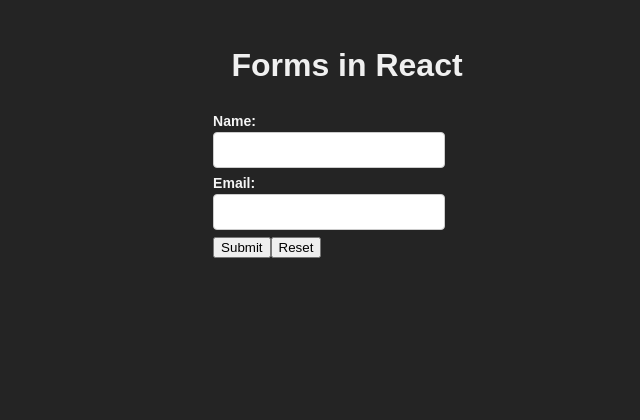
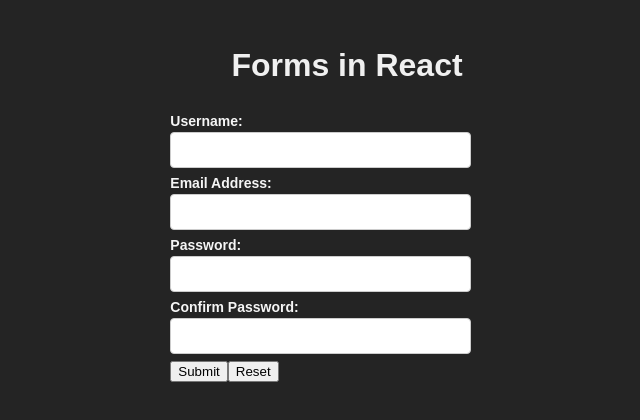
Before and after one commit to gjuanillo/react-refreshers, a React (Vite) app: page / in a window 1280 px wide. Shown: the top 420 px of the page, without its empty margins (293-933 px from the left). Built offline with nearby package versions, Linux system fonts and the light colour scheme.

Commit message:
Advanced Custom Hook Form Validation

```diff
--- a/src/App.css
+++ b/src/App.css
@@ -118,7 +118,7 @@ select {
     font-size: 16px;
 }
 
-input[type="email"] {
+input[type="email"], input[type="password"] {
     width: 80%;
     padding: 8px;
     border: 1px solid #ccc;
--- a/src/HookForms.tsx
+++ b/src/HookForms.tsx
@@ -4,10 +4,12 @@ import { useForm, type SubmitHandler } from "react-hook-form";
 type FormFields = {
     name: string;
     email: string;
+    password: string;
+    confirmPassword: string;
 }
 
 function HookForms() {
-    const { register, handleSubmit, watch, reset, formState: { errors } } = useForm<FormFields>({mode:'onBlur'});
+    const { register, handleSubmit, watch, reset, formState: { errors } } = useForm<FormFields>({ mode: 'onBlur' });
     const onSubmit: SubmitHandler<FormFields> = (data): void => {
         console.log(data);
         reset();
@@ -30,12 +32,19 @@ function HookForms() {
         return true;
     }
 
+    const existingUsernames = ['admin', 'user123', 'bart']
+    const checkUsername = async (username: string): Promise<true | string> => {
+        await new Promise(resolve => setTimeout(resolve, 1000));
+        const exists = existingUsernames.includes(username)
+        return exists ? "Username already taken!" : true;
+    };
+
     return (
         <div>
             <h1>Forms in React</h1>
             <form onSubmit={handleSubmit(onSubmit)}>
                 <label>
-                    Name:
+                    Username:
                     <input type="text"
                         {...register('name',
                             {
@@ -46,13 +55,14 @@ function HookForms() {
                                 },
                                 validate: {
                                     notAdmin: validateName,
-                                    isNotNumber: (value) => isNaN(Number(value)) || "Name cannot be number"
+                                    isNotNumber: (value) => isNaN(Number(value)) || "Name cannot be number",
+                                    usernameExist: checkUsername
                                 }
                             })} />
                 </label>
                 {errors.name && <span style={{ color: 'red' }}>{errors.name.message}</span>}
                 <label>
-                    Email:
+                    Email Address:
                     <input type="email"
                         {...register('email',
                             {
@@ -64,7 +74,37 @@ function HookForms() {
                                 validate: (value) => value !== "admin@email.com" || "Admin is not allowed"
                             })} />
                 </label>
-                {errors.email && <p style={{ color: 'red' }}>{errors.email.message}</p>}
+                {errors.email && <span style={{ color: 'red' }}>{errors.email.message}</span>}
+
+                <label>
+                    Password:
+                    <input type="password"
+                        {...register('password',
+                            {
+                                required: "Password is required",
+                                minLength: {
+                                    value: 6,
+                                    message: "Password should be at least 6 characters!"
+                                }
+                            })} />
+                </label>
+                {errors.password && <span style={{ color: 'red' }}>{errors.password.message}</span>}
+
+                <label>
+                    Confirm Password:
+                    <input type="password"
+                        {...register('confirmPassword',
+                            {
+                                required: "Password is required",
+                                minLength: {
+                                    value: 6,
+                                    message: "Password should be at least 6 characters!"
+                                },
+                                validate: value => value === watch('password') || 'Passwords do not match'
+                            })} />
+                </label>
+                {errors.confirmPassword && <p style={{ color: 'red' }}>{errors.confirmPassword.message}</p>}
+
                 <button type='submit'>Submit</button>
                 <button type='button' onClick={() => reset()}>Reset</button>
             </form>
```
